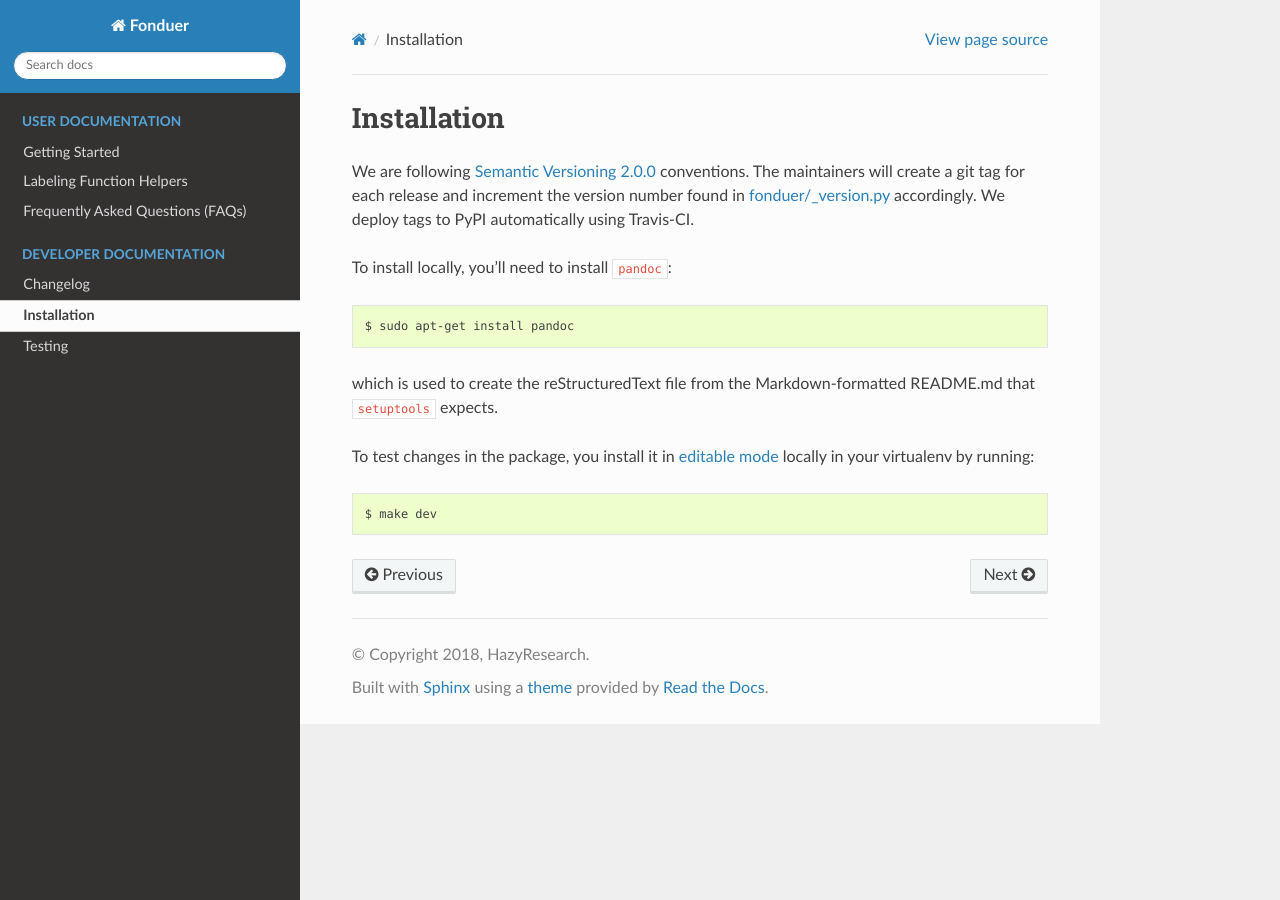
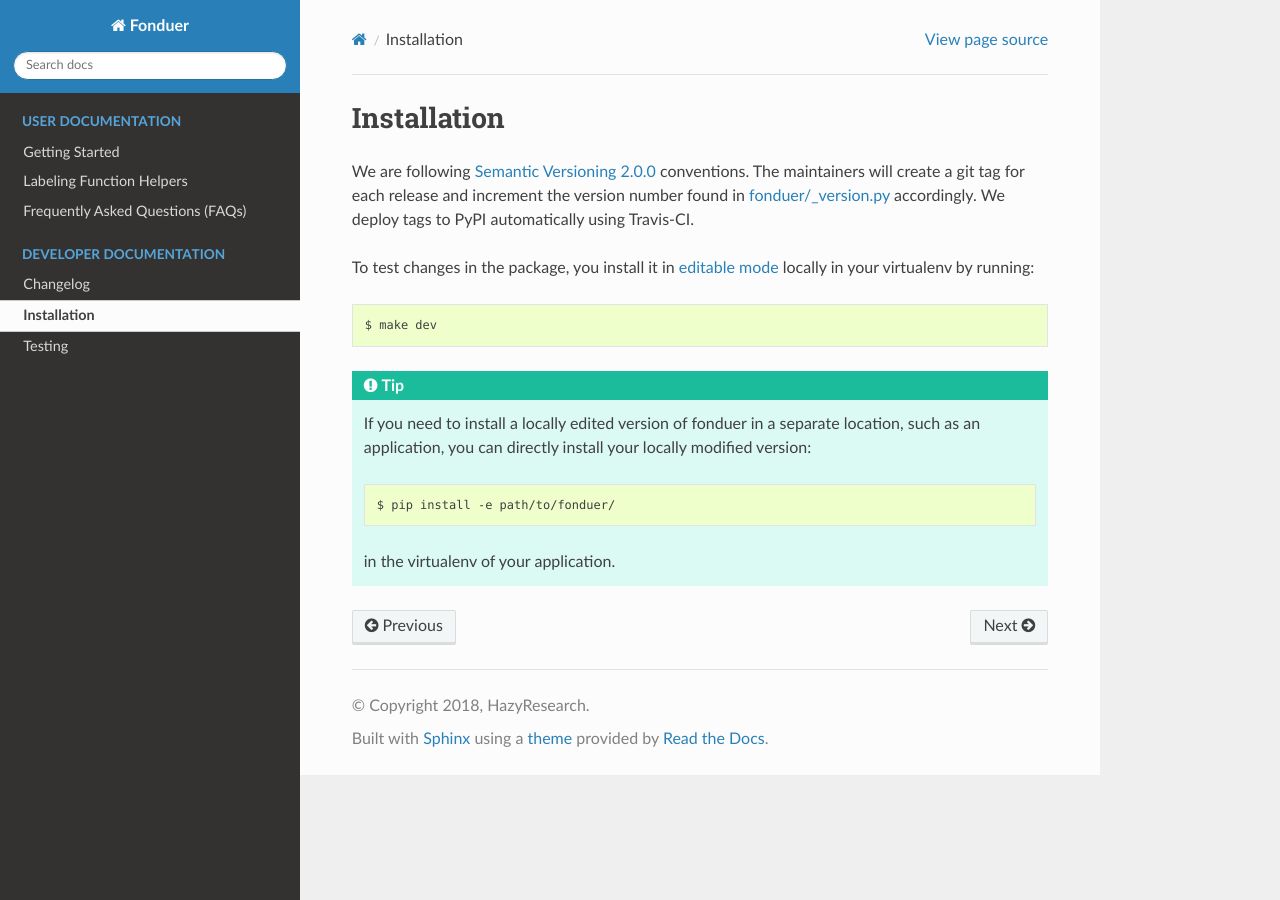
Before and after one commit to HazyResearch/fonduer, a Sphinx documentation site: the page built from docs/dev/install.rst, in a window 1280 px wide. Built offline with Sphinx 7.4.7 and the Read the Docs theme 2.0.0, drawn with Linux system fonts in a browser that asks for light colours.

Commit message:
Switch README to reStructuredText
This makes it easy to use the README as a long_description for PyPI and
eliminates the need to use pandoc for conversions from a Markdown
source.

```diff
--- a/docs/dev/install.rst
+++ b/docs/dev/install.rst
@@ -6,17 +6,18 @@ conventions. The maintainers will create a git tag for each release and
 increment the version number found in `fonduer/\_version.py`_ accordingly. We
 deploy tags to PyPI automatically using Travis-CI.
 
-To install locally, you'll need to install ``pandoc``::
-
-    $ sudo apt-get install pandoc
-
-which is used to create the reStructuredText file from the Markdown-formatted
-README.md that ``setuptools`` expects.
-
 To test changes in the package, you install it in `editable mode`_ locally in
 your virtualenv by running::
 
     $ make dev
 
+.. tip::
+    If you need to install a locally edited version of fonduer in a separate location,
+    such as an application, you can directly install your locally modified version::
+
+        $ pip install -e path/to/fonduer/
+
+    in the virtualenv of your application.
+
 .. _fonduer/\_version.py: https://github.com/HazyResearch/fonduer/blob/master/fonduer/_version.py
 .. _editable mode: https://packaging.python.org/tutorials/distributing-packages/#working-in-development-mode
--- a/docs/dev/tests.rst
+++ b/docs/dev/tests.rst
@@ -4,9 +4,9 @@ Testing
 Code Style
 ----------
 
-We are using flake8_ to enfore some general code style standards. This style
-check is part of our Travis-CI tests which is required before merging. You can
-check this on your local machine by installing flake8::
+We are using flake8_ to enforce general code style standards. This style check
+is part of our Travis-CI tests which is required before merging. You can check
+this on your local machine by installing flake8::
 
     $ pip install flake8
     $ make check
```
Also changed, not shown: README.md (deleted, +0 -45 lines), README.rst (added, +58 -0 lines), .travis.yml, 2 other files.
